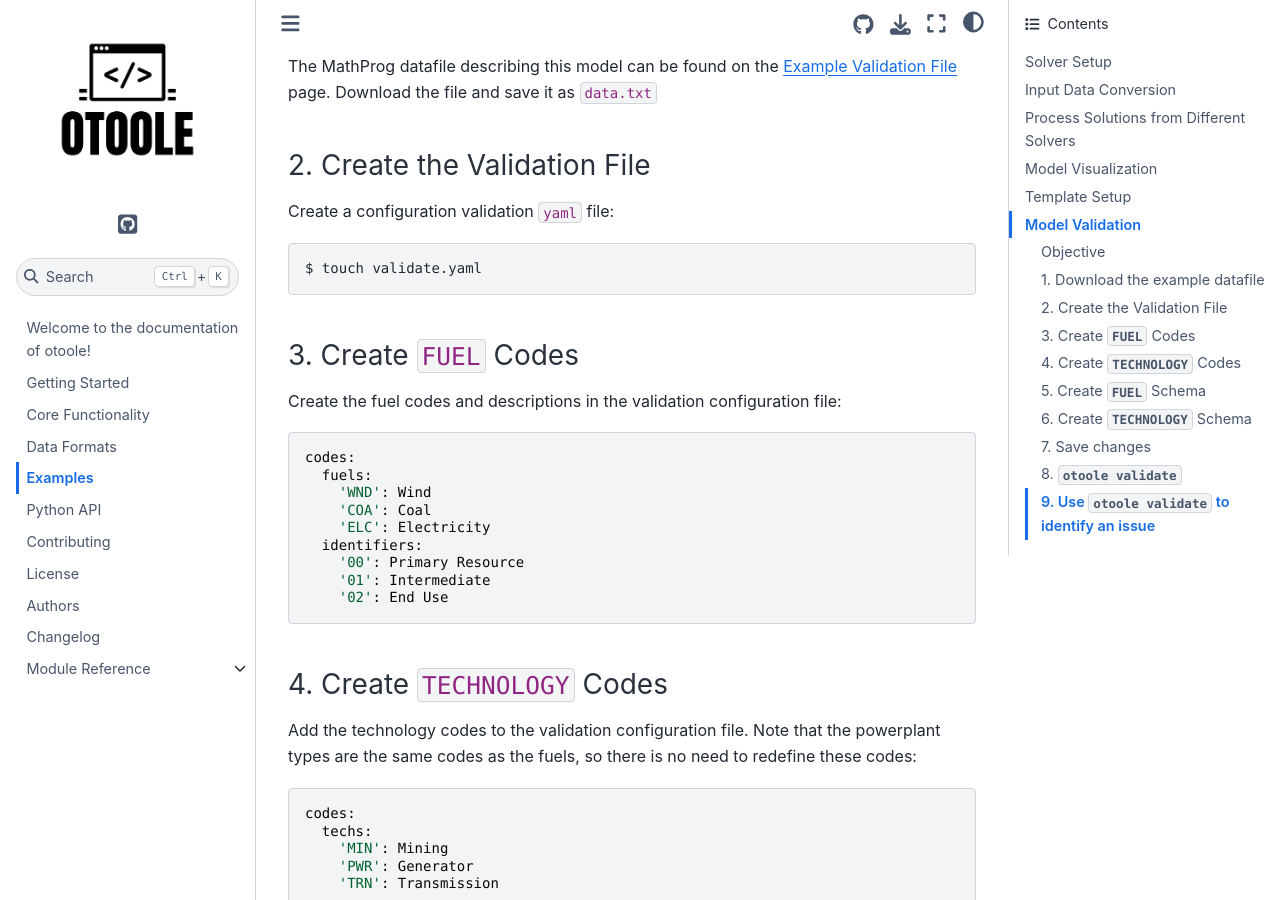
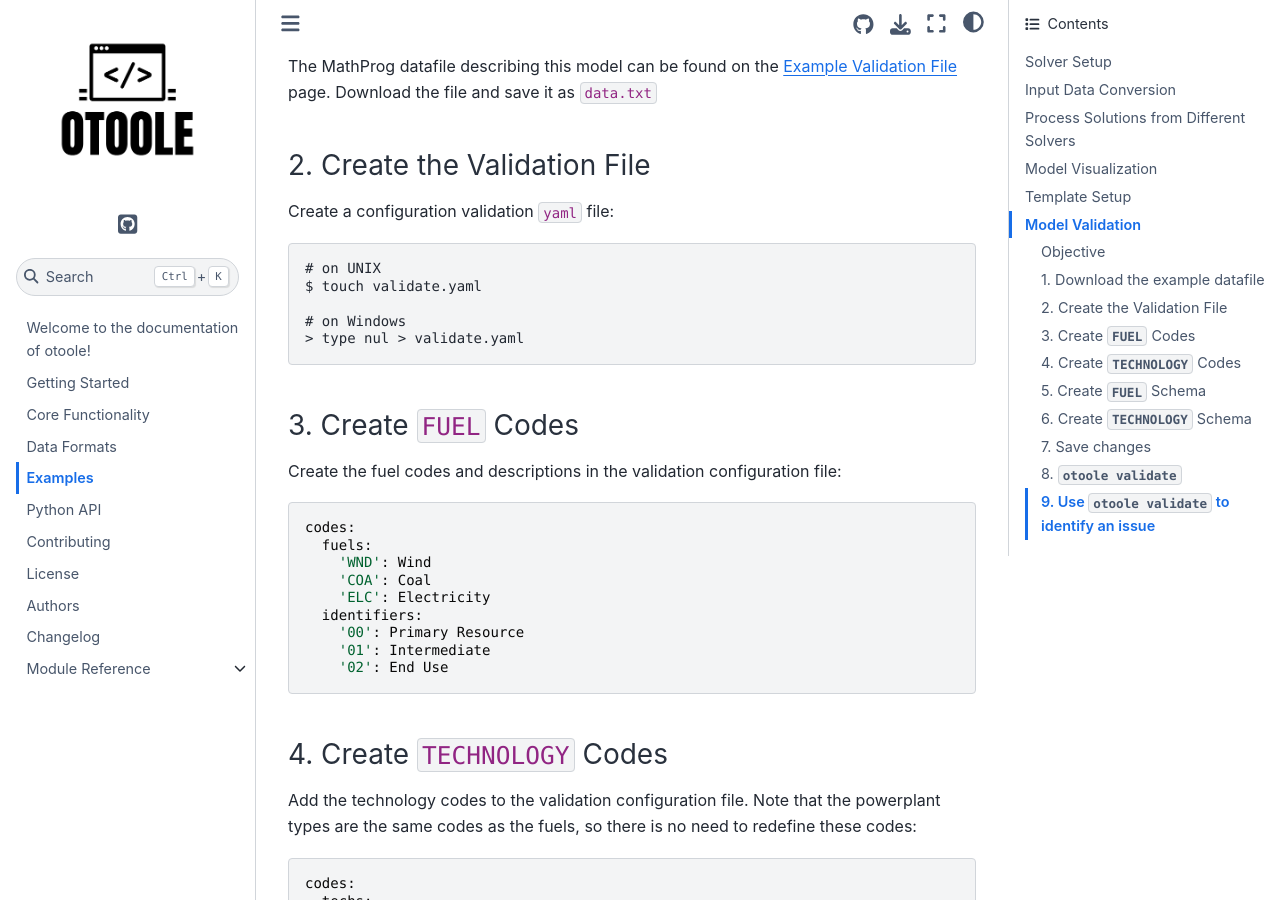
Before and after one commit to OSeMOSYS/otoole, a Sphinx documentation site: the page built from docs/examples.rst, in a window 1280 px wide and 900 px high, scrolled down 8966 px. Built offline with Sphinx 7.4.7 and the Sphinx Book theme 1.1.4, drawn with Linux system fonts in a browser that asks for light colours.

```diff
--- a/docs/examples.rst
+++ b/docs/examples.rst
@@ -324,7 +324,11 @@
 ~~~~~~~~~~~~~~~~~~~~~~~~~~~~~
 Create a configuration validation ``yaml`` file::
 
+    # on UNIX
     $ touch validate.yaml
+
+    # on Windows
+    > type nul > validate.yaml
 
 3. Create ``FUEL`` Codes
 ~~~~~~~~~~~~~~~~~~~~~~~~
```
